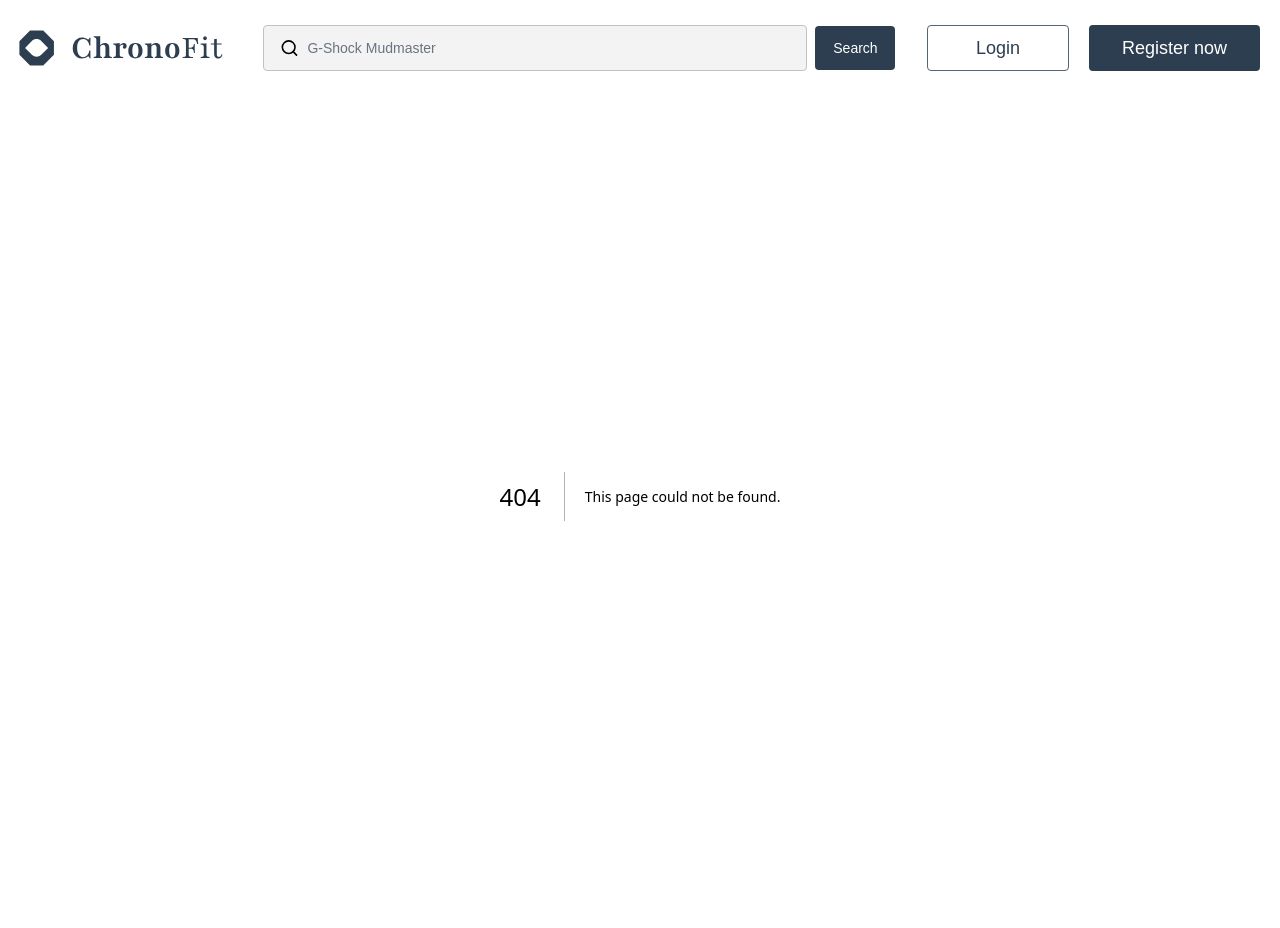
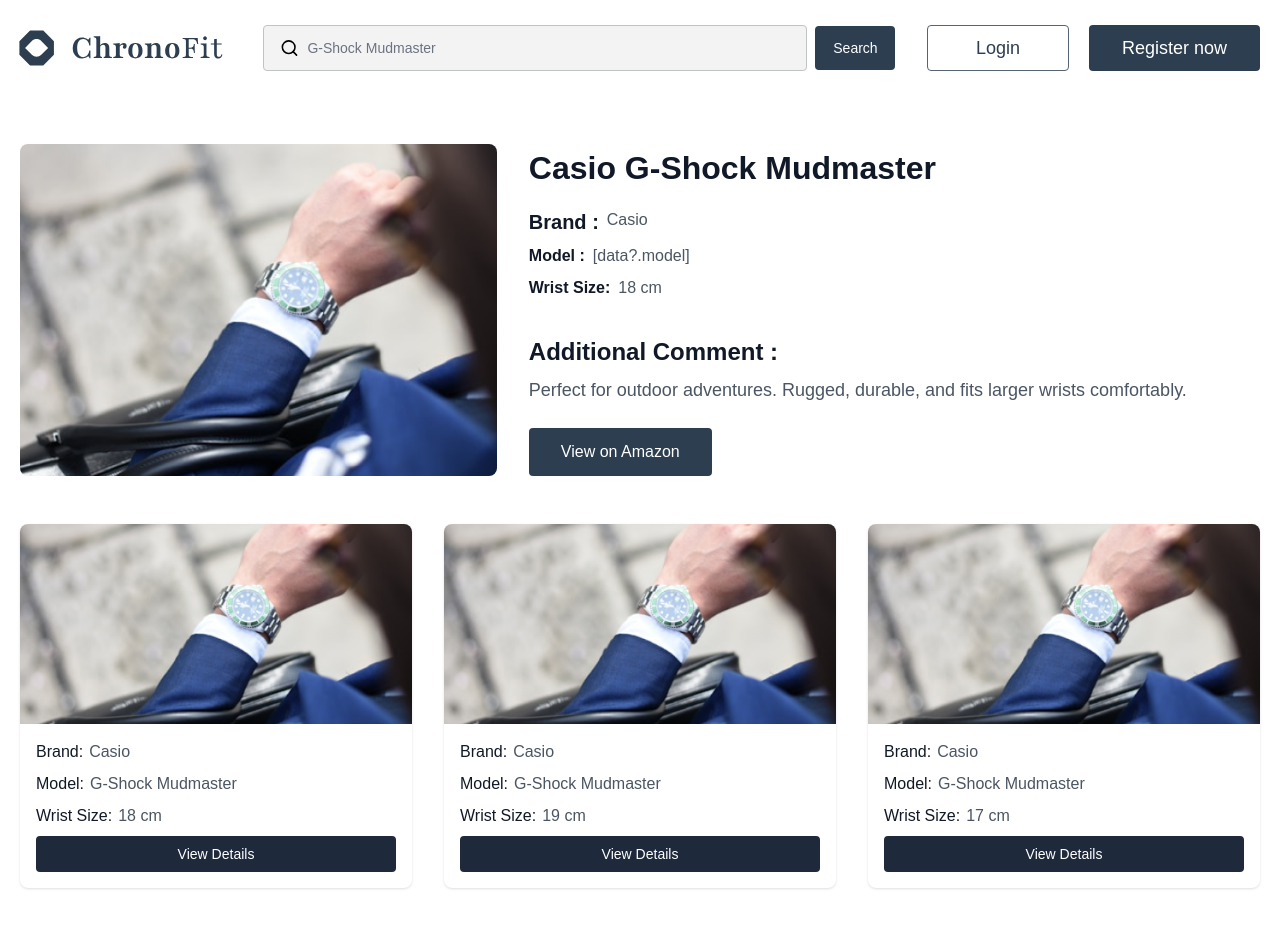
Before and after one commit to SMTech24-official/dzanican, a Next.js app: page /search-result/1 in a window 1280 px wide. Before the commit this address had no page. Shown: the top 928 px of the page. Before the commit the page ends 896 px from the top, so only its background shows below. Built offline with nearby package versions, Linux system fonts and the light colour scheme.

Commit message:
post details page added

```diff
--- a/src/app/(common)/search-result/SearchResultWrapper.tsx
+++ b/src/app/(common)/search-result/SearchResultWrapper.tsx
@@ -1,7 +1,9 @@
 import SearchResultSidebar from "@/components/pages/searchResult/SearchResultSidebar";
 import PostCard from "@/components/shared/PostCard/PostCard";
 import { postData } from "@/components/utils/data";
-import React from "react";
+import Image from "next/image";
+import blankImage from "@/assets/blankImage.svg";
+import Link from "next/link";
 
 const SearchResultWrapper = () => {
   return (
@@ -17,9 +19,21 @@
             </h3>
             {/*  */}
             <div className="grid grid-cols-1  lg:grid-cols-2 xl:grid-cols-3 gap-6 mt-6 max-h-[90vh] md:max-h-[82vh] overflow-y-auto pb-32 lg:pb-5">
-              {postData?.map((post, index) => (
+              {postData?.slice(0, 8)?.map((post, index) => (
                 <PostCard key={index} post={post} />
               ))}
+              <Link
+                href={"/"}
+                className="w-full h-full flex flex-col items-center gap-3 justify-center rounded-lg bg-white shadow mb-6"
+              >
+                <Image
+                  src={blankImage}
+                  width={60}
+                  height={60}
+                  alt="blank image"
+                />
+                <h2 className="text-lg">Upload Yours</h2>
+              </Link>
             </div>
           </div>
         </div>
--- /dev/null
+++ b/src/app/(common)/search-result/[id]/page.tsx
@@ -0,0 +1,25 @@
+import PostCard from "@/components/shared/PostCard/PostCard";
+import PostDetailsCard from "@/components/shared/PostDetails/PostDetails";
+import { postData } from "@/components/utils/data";
+import React from "react";
+
+const PostDetails = ({ params }: { params: { id: number | string } }) => {
+  console.log(params?.id);
+  const post = postData?.find((post) => post?.id === Number(params?.id));
+
+  return (
+    <div>
+      <div className="container py-12">
+        <PostDetailsCard data={post} />
+        {/* related */}
+        <div className="grid grid-cols-1 md:grid-cols-2 lg:grid-cols-3 gap-8 mt-12">
+          {postData?.slice(0, 3)?.map((post) => (
+            <PostCard key={post?.id} post={post} />
+          ))}
+        </div>
+      </div>
+    </div>
+  );
+};
+
+export default PostDetails;
--- a/src/components/shared/PostCard/PostCard.tsx
+++ b/src/components/shared/PostCard/PostCard.tsx
@@ -1,5 +1,6 @@
 import Image from "next/image";
-import postImge1 from "@/assets/images/postImage1.png";
+import Link from "next/link";
+// import postImge1 from "@/assets/images/postImage1.png";
 // eslint-disable-next-line @typescript-eslint/no-explicit-any
 export default function PostCard({ post }: { post: any }) {
   console.log(post);
@@ -7,27 +8,31 @@
     <div className="w-full overflow-hidden h-fit rounded-lg bg-white shadow mb-6">
       <div className="relative h-[200px]">
         <Image
-          src={postImge1}
+          src={post?.image}
           alt="Watch on wrist"
+          width={800}
+          height={800}
           className="h-full w-full object-cover"
         />
       </div>
       <div className="p-4 space-y-2">
         <div className="flex gap-1.5">
           <span className="font-medium text-gray-900">Brand:</span>
-          <span className="text-gray-600">Omega</span>
+          <span className="text-gray-600">{post?.brand}</span>
         </div>
         <div className="flex gap-1.5">
           <span className="font-medium text-gray-900">Model:</span>
-          <span className="text-gray-600">Seamaster Diver 300M</span>
+          <span className="text-gray-600">{post?.model}</span>
         </div>
         <div className="flex gap-1.5">
           <span className="font-medium text-gray-900">Wrist Size:</span>
-          <span className="text-gray-600">16 cm</span>
+          <span className="text-gray-600">{post?.wristSize}</span>
         </div>
-        <button className="mt-2 w-full rounded bg-slate-800 px-4 py-2 text-sm font-medium text-white hover:bg-slate-700">
-          View Details
-        </button>
+        <Link href={`/search-result/${post?.id}`}>
+          <button className="mt-2 w-full rounded bg-slate-800 px-4 py-2 text-sm font-medium text-white hover:bg-slate-700">
+            View Details
+          </button>
+        </Link>
       </div>
     </div>
   );
--- /dev/null
+++ b/src/components/shared/PostDetails/PostDetails.tsx
@@ -0,0 +1,57 @@
+import Image from "next/image";
+import postImge1 from "@/assets/images/postImage1.png";
+import Link from "next/link";
+
+// eslint-disable-next-line @typescript-eslint/no-explicit-any
+export default function PostDetailsCard({ data }: { data: any }) {
+  console.log(data);
+  return (
+    <div className="grid grid-cols-1 lg:grid-cols-5  gap-8 rounded-lg bg-white">
+      <div className="w-full overflow-hidden rounded-lg lg:col-span-2">
+        <Image
+          src={postImge1}
+          alt="Casio G-Shock Mudmaster watch"
+          className="h-full w-full object-cover"
+        />
+      </div>
+
+      <div className="flex flex-col gap-4 lg:col-span-3">
+        <h1 className="text-[32px] font-semibold text-gray-900">
+          {data?.title}
+        </h1>
+
+        <div className="space-y-2">
+          <div className="flex gap-2">
+            <span className="font-semibold text-xl  text-gray-900">
+              Brand :
+            </span>
+            <span className="text-gray-600">{data?.brand}</span>
+          </div>
+
+          <div className="flex gap-2">
+            <span className="font-semibold text-gray-900">Model :</span>
+            <span className="text-gray-600">[data?.model]</span>
+          </div>
+
+          <div className="flex gap-2">
+            <span className="font-semibold text-gray-900">Wrist Size:</span>
+            <span className="text-gray-600">{data?.wristSize}</span>
+          </div>
+        </div>
+
+        <div className="space-y-2 mt-5">
+          <span className="font-semibold text-2xl text-gray-900">
+            Additional Comment :
+          </span>
+          <p className="text-gray-600 text-lg">{data?.comment}</p>
+        </div>
+
+        <Link href={data?.amazonListingURL}>
+          <button className="mt-2 w-fit rounded bg-[#2C3E50] px-8 py-3 text-md font-medium text-white hover:bg-slate-700">
+            View on Amazon
+          </button>
+        </Link>
+      </div>
+    </div>
+  );
+}
--- a/src/components/utils/data.ts
+++ b/src/components/utils/data.ts
@@ -1,146 +1,173 @@
+import postImage1 from "@/assets/images/postImage1.png";
+import avarat from "@/assets/images/avarat.jpg";
+
 export const postData = [
   // Casio G-Shock Mudmaster entries
   {
-      image: "watch11.jpg",
+    id: 1,
+    title: "Casio G-Shock Mudmaster",
+    image: postImage1,
     brand: "Casio",
     model: "G-Shock Mudmaster",
     wristSize: "18 cm",
-      comment: "Perfect for outdoor adventures. Rugged, durable, and fits larger wrists comfortably.",
-      amazonListingURL: "https://amazon.com/casio-g-shock-mudmaster",
+    comment:
+      "Perfect for outdoor adventures. Rugged, durable, and fits larger wrists comfortably.",
+    amazonListingURL: "https://amazon.com/?k=casio-g-shock-mudmaster",
     createdAt: new Date("2025-01-16T12:00:00Z"),
     updatedAt: new Date("2025-01-16T12:00:00Z"),
     author: {
       name: "John Doe",
       email: "john.doe@example.com",
-        image: "john_doe_profile.jpg"
-      }
+      image: avarat,
+    },
   },
   {
-      image: "watch12.jpg",
+    id: 2,
+    title: "Casio G-Shock Mudmaster",
+    image: postImage1,
     brand: "Casio",
     model: "G-Shock Mudmaster",
     wristSize: "19 cm",
-      comment: "Built to withstand extreme conditions, with excellent shock resistance.",
-      amazonListingURL: "https://amazon.com/casio-g-shock-mudmaster",
+    comment:
+      "Built to withstand extreme conditions, with excellent shock resistance.",
+    amazonListingURL: "https://amazon.com/?k=casio-g-shock-mudmaster",
     createdAt: new Date("2025-01-15T14:00:00Z"),
     updatedAt: new Date("2025-01-15T14:00:00Z"),
     author: {
       name: "Jane Smith",
       email: "jane.smith@example.com",
-        image: "jane_smith_profile.jpg"
-      }
+      image: avarat,
+    },
   },
   {
-      image: "watch13.jpg",
+    id: 3,
+    title: "Casio G-Shock Mudmaster",
+    image: postImage1,
     brand: "Casio",
     model: "G-Shock Mudmaster",
     wristSize: "17 cm",
-      comment: "Perfect for tough outdoor conditions. A great fit for smaller wrists too.",
-      amazonListingURL: "https://amazon.com/casio-g-shock-mudmaster",
+    comment:
+      "Perfect for tough outdoor conditions. A great fit for smaller wrists too.",
+    amazonListingURL: "https://amazon.com/?k=casio-g-shock-mudmaster",
     createdAt: new Date("2025-01-14T10:30:00Z"),
     updatedAt: new Date("2025-01-14T10:30:00Z"),
     author: {
       name: "Alice Johnson",
       email: "alice.johnson@example.com",
-        image: "alice_johnson_profile.jpg"
-      }
+      image: avarat,
+    },
   },
 
   // New Rolex entry
   {
-      image: "watch21.jpg",
+    id: 4,
+    title: "Casio G-Shock Mudmaster",
+    image: postImage1,
     brand: "Rolex",
     model: "Daytona",
     wristSize: "19 cm",
     comment: "An iconic chronograph with timeless elegance.",
-      amazonListingURL: "https://amazon.com/rolex-daytona",
+    amazonListingURL: "https://amazon.com/?k=rolex-daytona",
     createdAt: new Date("2025-01-16T14:30:00Z"),
     updatedAt: new Date("2025-01-16T14:30:00Z"),
     author: {
       name: "Sophia Chen",
       email: "sophia.chen@example.com",
-        image: "sophia_chen_profile.jpg"
-      }
+      image: avarat,
+    },
   },
 
   // New Omega entry
   {
-      image: "watch22.jpg",
+    id: 5,
+    title: "Casio G-Shock Mudmaster",
+    image: postImage1,
     brand: "Omega",
     model: "Speedmaster",
     wristSize: "20 cm",
     comment: "A legend in the world of watches, worn on space missions.",
-      amazonListingURL: "https://amazon.com/omega-speedmaster",
+    amazonListingURL: "https://amazon.com/?k=omega-speedmaster",
     createdAt: new Date("2025-01-15T16:00:00Z"),
     updatedAt: new Date("2025-01-15T16:00:00Z"),
     author: {
       name: "Liam Nguyen",
       email: "liam.nguyen@example.com",
-        image: "liam_nguyen_profile.jpg"
-      }
+      image: avarat,
+    },
   },
 
   // New Seiko entry
   {
-      image: "watch23.jpg",
+    id: 6,
+    title: "Casio G-Shock Mudmaster",
+    image: postImage1,
     brand: "Seiko",
     model: "5 Sports",
     wristSize: "18 cm",
     comment: "Affordable and reliable, perfect for everyday wear.",
-      amazonListingURL: "https://amazon.com/seiko-5-sports",
+    amazonListingURL: "https://amazon.com/?k=seiko-5-sports",
     createdAt: new Date("2025-01-14T17:00:00Z"),
     updatedAt: new Date("2025-01-14T17:00:00Z"),
     author: {
       name: "Chris Martinez",
       email: "chris.martinez@example.com",
-        image: "chris_martinez_profile.jpg"
-      }
+      image: avarat,
+    },
   },
 
   // Existing Casio G-Shock Mudmaster entries
   {
-      image: "watch14.jpg",
+    id: 7,
+    title: "Casio G-Shock Mudmaster",
+    image: postImage1,
     brand: "Casio",
     model: "G-Shock Mudmaster",
     wristSize: "20 cm",
-      comment: "A durable and tough watch designed for explorers and adventurers.",
-      amazonListingURL: "https://amazon.com/casio-g-shock-mudmaster",
+    comment:
+      "A durable and tough watch designed for explorers and adventurers.",
+    amazonListingURL: "https://amazon.com/?k=casio-g-shock-mudmaster",
     createdAt: new Date("2025-01-13T11:45:00Z"),
     updatedAt: new Date("2025-01-13T11:45:00Z"),
     author: {
       name: "Mark Lee",
       email: "mark.lee@example.com",
-        image: "mark_lee_profile.jpg"
-      }
+      image: avarat,
+    },
   },
   {
-      image: "watch15.jpg",
+    id: 8,
+    title: "Casio G-Shock Mudmaster",
+    image: postImage1,
     brand: "Casio",
     model: "G-Shock Mudmaster",
     wristSize: "18 cm",
-      comment: "Tough, resilient, and perfect for those who need a watch that can keep up with their lifestyle.",
-      amazonListingURL: "https://amazon.com/casio-g-shock-mudmaster",
+    comment:
+      "Tough, resilient, and perfect for those who need a watch that can keep up with their lifestyle.",
+    amazonListingURL: "https://amazon.com/?k=casio-g-shock-mudmaster",
     createdAt: new Date("2025-01-12T13:00:00Z"),
     updatedAt: new Date("2025-01-12T13:00:00Z"),
     author: {
       name: "Sophia Chen",
       email: "sophia.chen@example.com",
-        image: "sophia_chen_profile.jpg"
-      }
+      image: avarat,
+    },
   },
   {
-      image: "watch16.jpg",
+    id: 9,
+    title: "Casio G-Shock Mudmaster",
+    image: postImage1,
     brand: "Casio",
     model: "G-Shock Mudmaster",
     wristSize: "22 cm",
-      comment: "Designed for extreme adventures, offering both style and functionality.",
-      amazonListingURL: "https://amazon.com/casio-g-shock-mudmaster",
+    comment:
+      "Designed for extreme adventures, offering both style and functionality.",
+    amazonListingURL: "https://amazon.com/?k=casio-g-shock-mudmaster",
     createdAt: new Date("2025-01-11T15:30:00Z"),
     updatedAt: new Date("2025-01-11T15:30:00Z"),
     author: {
       name: "Liam Nguyen",
       email: "liam.nguyen@example.com",
-        image: "liam_nguyen_profile.jpg"
-      }
-    }
-  ]
+      image: avarat,
+    },
+  },
+];
```
Also changed, not shown: src/assets/blankImage.svg (added), src/assets/images/avarat.jpg (added). Lines whose indentation alone changed are shown as unchanged.
